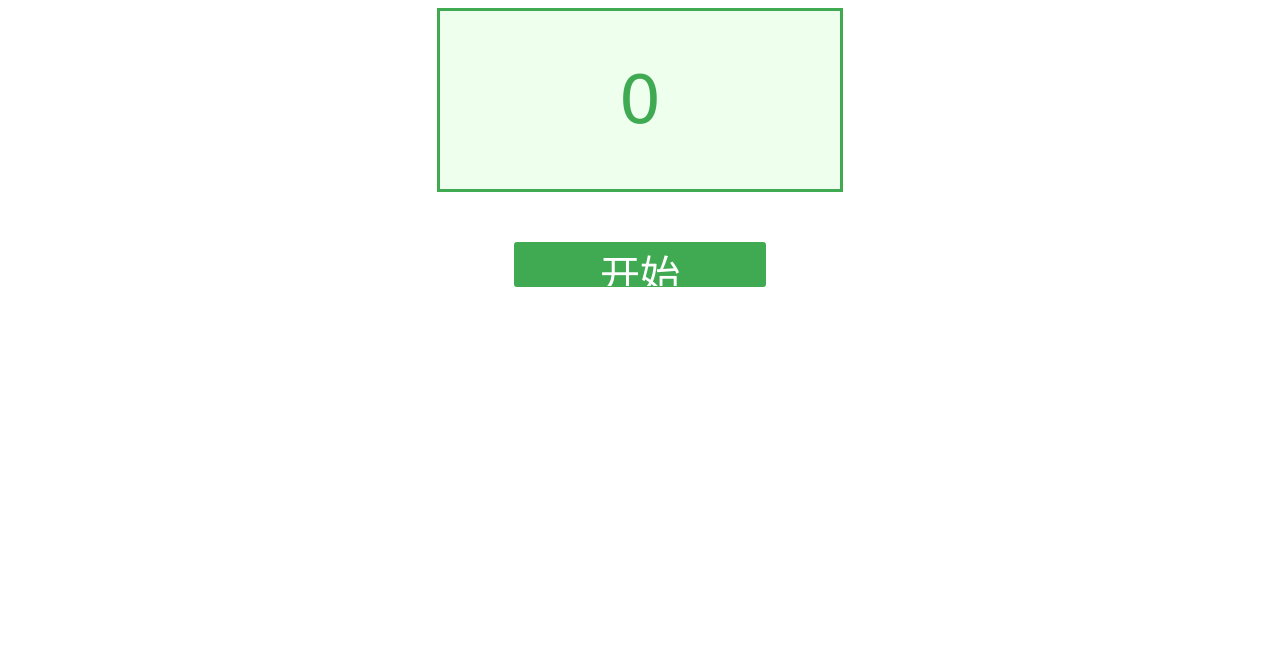
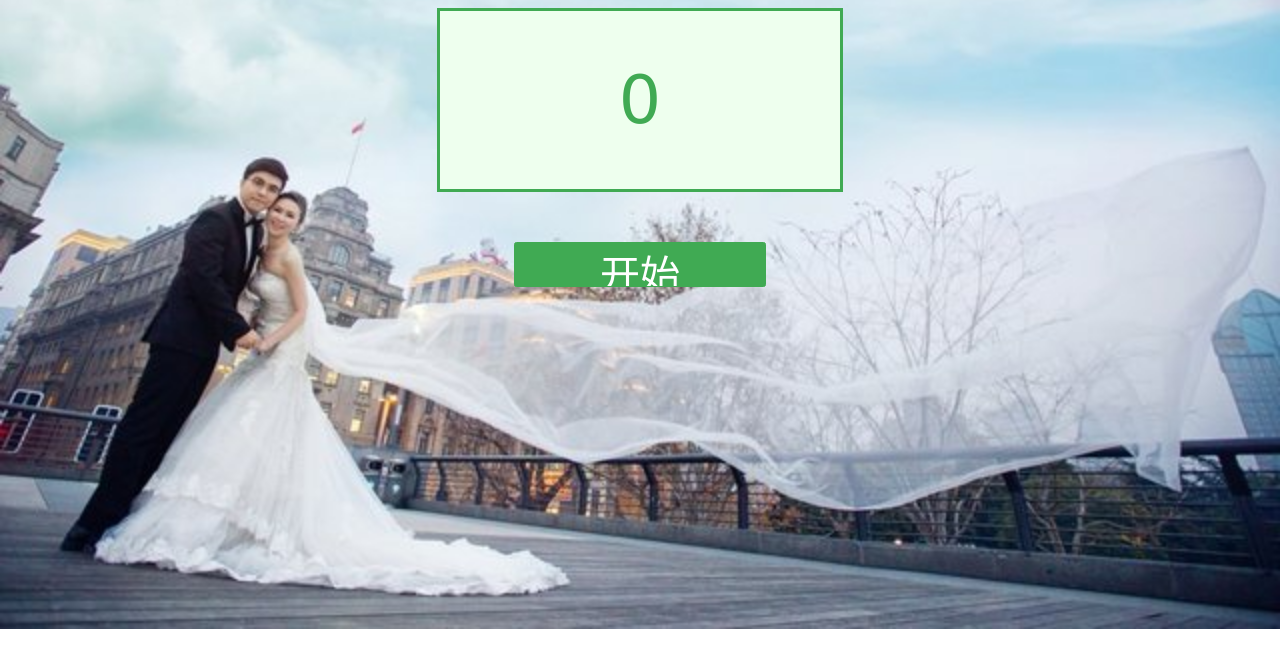
Before and after one commit to chenmi319/cici-wedding-ceremony-lottery, a plain HTML site: page index.html in a window 1280 px wide. Shown: the part 139-800 px from the top of the page. Drawn offline with Linux system fonts and the light colour scheme.

Commit message:
add background image

```diff
--- a/index.html
+++ b/index.html
@@ -2,13 +2,13 @@
 <html xmlns="http://www.w3.org/1999/xhtml">
 <head>
 <meta http-equiv="Content-Type" content="text/html; charset=utf-8" />
-<title>jQuery数字随机滚动抽奖特效代码 - JS代码网</title>
+<title>周文祯 & 戴铮 婚礼抽奖</title>
 <script type="text/javascript" src="js/jquery-1.7.2.min.js"></script>
 <script type="text/javascript" src="js/script.js"></script>
 </head>
 <body>
 <style type="text/css">
-body{background-color:#fff;text-align:center;padding-top:50px;}
+body{background-image:url("assets/cici-photo.jpeg");background-repeat:no-repeat;background-size:cover;background-color:#fff;text-align:center;padding-top:50px;}
 #Result{border:3px solid #40AA53;margin:0 auto;text-align:center;width:400px;padding:50px 0;background:#efe;}
 #ResultNum{font-size:50pt;font-family:Verdana}
 #Button{margin:50px 0 0 0;}
```
Also changed, not shown: assets/cici-photo.jpeg (added), js/script.js (line endings or trailing spaces).
